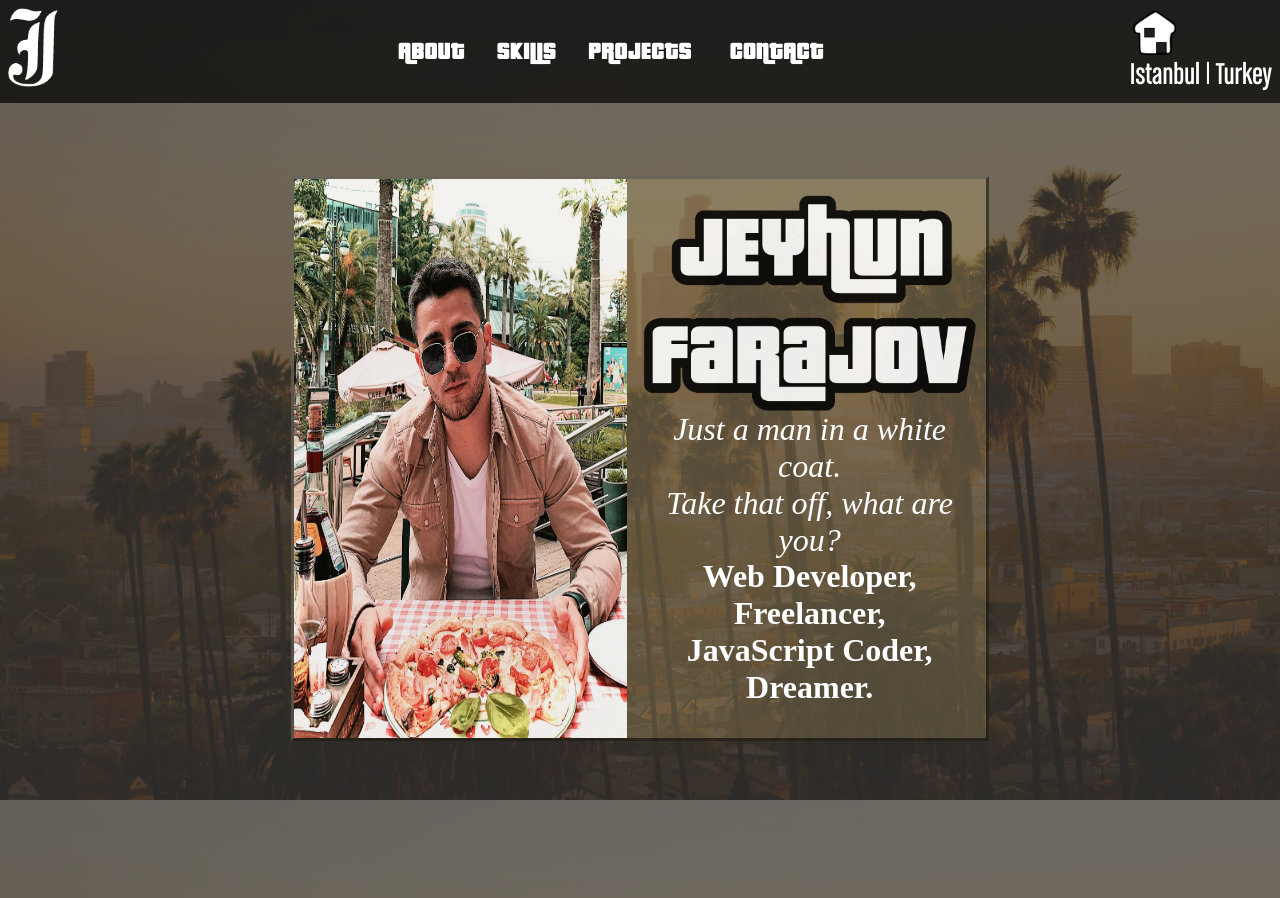
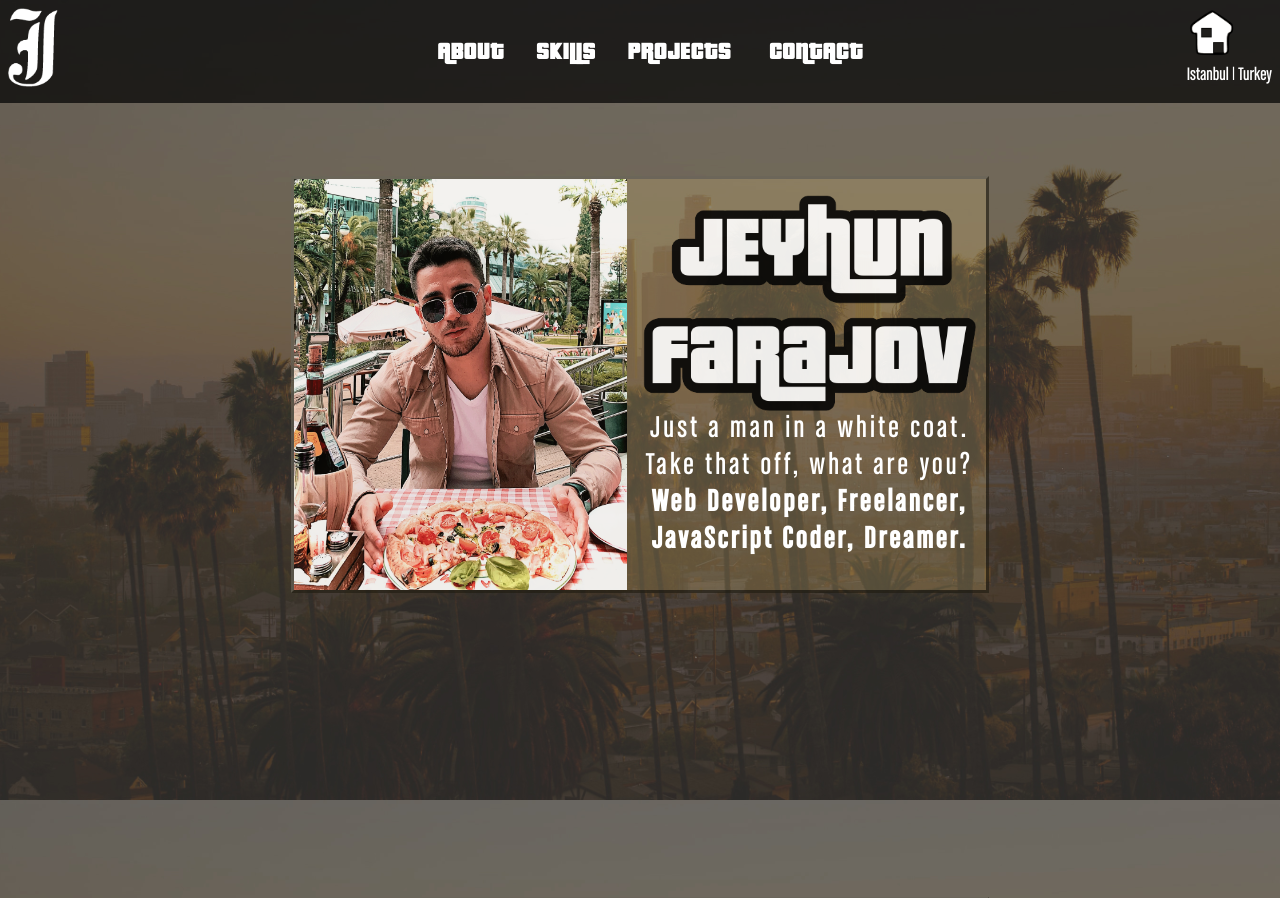
Before and after one commit to jeyefendi/jeyefendi, a PHP site: page / in a window 1280 px wide. Shown: the top 898 px of the page. Run offline with PHP 8.4, Linux system fonts and the light colour scheme.

Commit message:
add incorrects

```diff
--- a/css/style.css
+++ b/css/style.css
@@ -25,6 +25,7 @@ nav {
 
 .logo {
   padding: 0.5em;
+  min-width: 5vw;
 }
 
 
@@ -89,13 +90,14 @@ nav {
 
 
 .home {
-  padding: 0.5em;
+  padding: 0.5em 0.5em 0.5em 0;
   display: grid;
+  min-width: 5vw;
 }
 
 .location {
   font-family: "ChaletComprime";
-  font-size: 2em;
+  font-size: 1.2em;
   font-style: normal;
   font-weight: 500;
   color: #fff;
@@ -128,23 +130,17 @@ main {
   display: grid;
   margin: 0 auto;
   padding: 1em 1em 2em 1em;
-  font-family: "ChaletComprimeComprime";
+  font-family: "ChaletComprime";
   text-align: center;
   color: #fff;
 }
 
 
-#hero p {
-  margin: 0;
+#hero p, h1 {
+  margin: 0 auto;
   font-size: 2em;
-  font-style: italic;
+  letter-spacing: 0.1em;
 }
-
-h1 {
-  margin: 0;
-  font-size: 2em;
-}
-
 
 footer {
   margin-top: 10em;
--- a/index.html
+++ b/index.html
@@ -26,7 +26,7 @@
             <a href="#projects" class="nav-links">Projects</a>
           </li>
           <li class="active dropdown">
-            <button class="nav-links">Contact</button>
+            <button type="button" class="nav-links">Contact</button>
             <div class="contact_menu">
               <ul>
                 <li class="contact_links">
```
